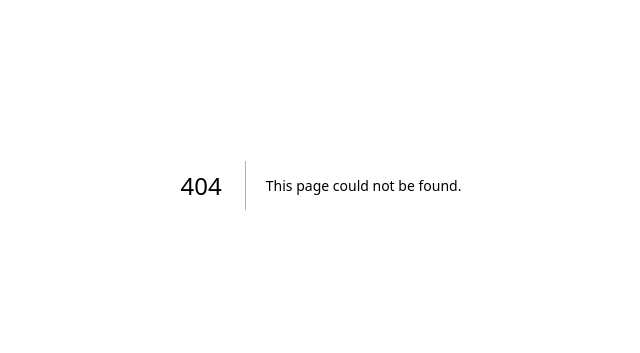
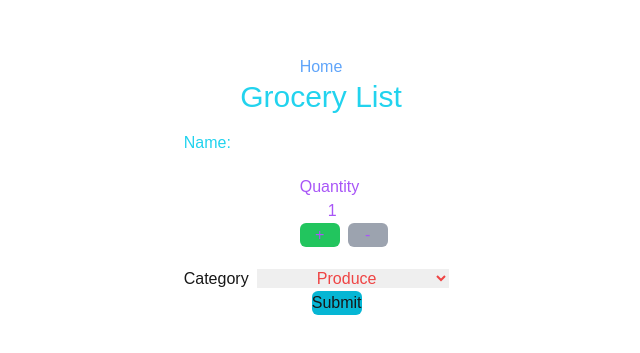
Before and after one commit to Promaveus/cprg306-assignments, a Next.js app: page /week-5 in a window 1280 px wide. Before the commit this address had no page. Shown: the part 215-568 px from the top of the page, without its empty margins (319-959 px from the left). Built offline with nearby package versions, Linux system fonts and the light colour scheme.

Commit message:
Lab 5 Submission
I added a home link to my lab pages. I also uploaded lab 5 which implements a form and displays the data that we input into the form fields. I left out the event.PreventDefault() as this ensures the UI sets back to the default settings after I hit submit

```diff
--- a/app/page.js
+++ b/app/page.js
@@ -17,6 +17,10 @@ export default function Home() {
         <li>
           <Link className = "text-blue-400" href=".\week-4">Lab 4 page</Link>
         </li>
+
+        <li>
+          <Link className = "text-blue-400" href=".\week-5">Lab 5 page</Link>
+        </li>
       </ul>
    </main>
   );
--- a/app/week-2/page.js
+++ b/app/week-2/page.js
@@ -1,8 +1,12 @@
 import StudentInfo from "./student-info";
+import Link from "next/link";
 
 export default function Page() {
     return (
       <main>
+        <p>
+          <Link className = "text-blue-400" href="..">Home</Link>
+        </p>
         <h1>Shopping List</h1>
         <StudentInfo></StudentInfo>
       </main>
--- a/app/week-3/page.js
+++ b/app/week-3/page.js
@@ -1,9 +1,13 @@
 import ItemList from "./item-list";
+import Link from "next/link";
 
 export default function Page(){
 
     return(
         <h1 className="text-4xl font-bold text-cyan-500 place-items-center"> Shopping List
+            <p>
+                <Link className = "text-blue-400" href="..">Home</Link>
+            </p>
             <main>
                 <ItemList></ItemList>
             </main>
--- a/app/week-4/new-item.js
+++ b/app/week-4/new-item.js
@@ -16,6 +16,7 @@ export default function NewItem() {
     minusStyle = "bg-gray-400 rounded-md m-4 w-10";
   }
   const incrementCounter = () => {
+
     let newCount = quantity;
 
     if (quantity < 20) {
@@ -25,6 +26,7 @@ export default function NewItem() {
   };
 
   const decrementCounter = () => {
+
     let newCount = quantity;
 
     if (quantity > 1) {
--- a/app/week-4/page.js
+++ b/app/week-4/page.js
@@ -1,13 +1,17 @@
 import NewItem from "./new-item";
+import Link from "next/link";
 
 export default function FourPage(){
 
     return(
 
-        <main className="h-screen flex items-center justify-center">
+        <main className="h-screen flex flex-col items-center justify-center">
+
+            <Link className = "text-blue-400" href="..">Home</Link>
+
             <div className="bg-cyan-400 w-1/3 flex flex-col items-center justify-center">
-            <h1 className="text-2xl m-4">Item Quantity</h1>
-            <NewItem></NewItem>
+                <h1 className="text-2xl m-4">Item Quantity</h1>
+                <NewItem></NewItem>
             </div>
         </main>
     )
--- /dev/null
+++ b/app/week-5/new-item.js
@@ -0,0 +1,146 @@
+"use client"
+import { useState } from "react";
+import NewItem from "../week-4/new-item";
+
+export default function FormSub(){
+
+    //Styling for quantity buttons
+    let minusStyle = "bg-red-600 rounded-md ml-2 w-10";
+    let plusStyle = "bg-green-500 rounded-md w-10";
+
+    //Use state for quantity
+    const [quantity, setQuantity] = useState(1);
+
+    //Changes color of quantity buttons
+    if(quantity >= 20){
+      plusStyle = "bg-gray-400 rounded-md w-10";
+    }
+
+    if(quantity <= 1){
+      minusStyle = "bg-gray-400 rounded-md ml-2 w-10";
+    }
+
+    //Increases the value of quantity as long as it is below 20
+    const incrementCounter = (event) => {
+      event.preventDefault();
+      let newCount = quantity;
+
+      if (quantity < 20) {
+        setQuantity(newCount + 1);
+
+      }
+    };
+
+    //Decrease the value of quantity as long as it is above 1
+    const decrementCounter = (event) => {
+      event.preventDefault();
+      let newCount = quantity;
+
+      if (quantity > 1) {
+        setQuantity(newCount - 1);
+        minusStyle = "bg-gray-400 rounded-md m-4 w-10";
+      }
+    };
+
+    //Use states for name and category
+    const[name, setName] = useState("");
+    const[category, setCategory] = useState("Produce");
+
+    //Wiring for useStates
+    const handleNameChange = (event) =>{setName(event.target.value);}
+    const handleCategoryChange = (event) =>{setCategory(event.target.value);}
+
+    //Uses an alert to display the selected values for name, quantity, and category
+    const handleSubmit = (event) =>{
+
+        //Sets values for productName, productQuantity, and productCategory to name,quantity and category
+        const product={
+
+            productName: name,
+            productQuantity: quantity,
+            productCategory: category
+        };
+
+        if (name.trim() === "") {
+            alert("Please enter a name.");
+            return; // Prevent form submission
+          }
+
+        //Uses an alert to display the values of our variable
+        alert(`
+            Name: ${product.productName} /
+            Quantity: ${product.productQuantity} /
+            Category: ${product.productCategory}
+            `);
+
+        //Resets values for variables
+        setName("");
+        setQuantity(1);
+        setCategory("Produce");
+
+    }
+
+    return(
+        //Creates a form interface
+        <form onSubmit={handleSubmit}>  {/* calls handleSubmit to override default submit functionality */}
+
+            {/*Name field, updates name value when field is changed */}
+            <div className='text-cyan-400'>
+                <label className='pr-4'>Name: </label>
+                <input type='text' onChange={handleNameChange}></input>
+            </div>
+
+            {/**Quantity button interface. Keeps track of quantity value */}
+            <div className='text-purple-500 pl-24 m-5'>
+                <label className>Quantity</label>
+
+                    <div>
+
+                        <p className='pl-7'>{quantity}</p>
+
+
+                        <button
+                        onClick={incrementCounter}
+                        className={plusStyle}
+                        >
+                        +
+                        </button>
+
+                        <button
+                            onClick={decrementCounter}
+                            className={minusStyle}
+                        >
+                        -
+                        </button>
+
+
+                    </div>
+            </div>
+
+            <div>
+                <label className='pr-2'>Category</label>
+                <select className='text-red-500 w-48 text-center' onChange={handleCategoryChange}>
+                    <option select value="Produce">Produce</option>
+                    <option value ="Dairy">Dairy</option>
+                    <option value ="Bakery">Bakery</option>
+                    <option value ="Meat">Meat</option>
+                    <option value ="Frozen Foods">Frozen Foods</option>
+                    <option value ="Canned Goods">Canned Goods</option>
+                    <option value ="Beverages">Beverages</option>
+                    <option value ="Snacks">Snacks</option>
+                    <option value ="Household">HouseHold</option>
+                    <option value ="Other">Other</option>
+
+                </select>
+
+            </div>
+
+
+            <div name="Submit">
+                <button className="bg-cyan-500 rounded-md align-middle ml-32" >Submit</button>
+            </div>
+
+
+        </form>
+    );
+}
--- /dev/null
+++ b/app/week-5/page.js
@@ -0,0 +1,19 @@
+import Link from "next/link";
+import FormSub from "./new-item";
+
+export default function lab5(){
+
+    return(
+        <main className= "h-screen flex flex-col items-center justify-center">
+
+            <div className="text-center mb-4">
+
+                <Link className = "text-blue-400" href="..">Home</Link>
+                <h1 className="text-3xl text-cyan-400">Grocery List</h1>
+
+            </div>
+
+            <FormSub></FormSub>
+        </main>
+    )
+}
```
